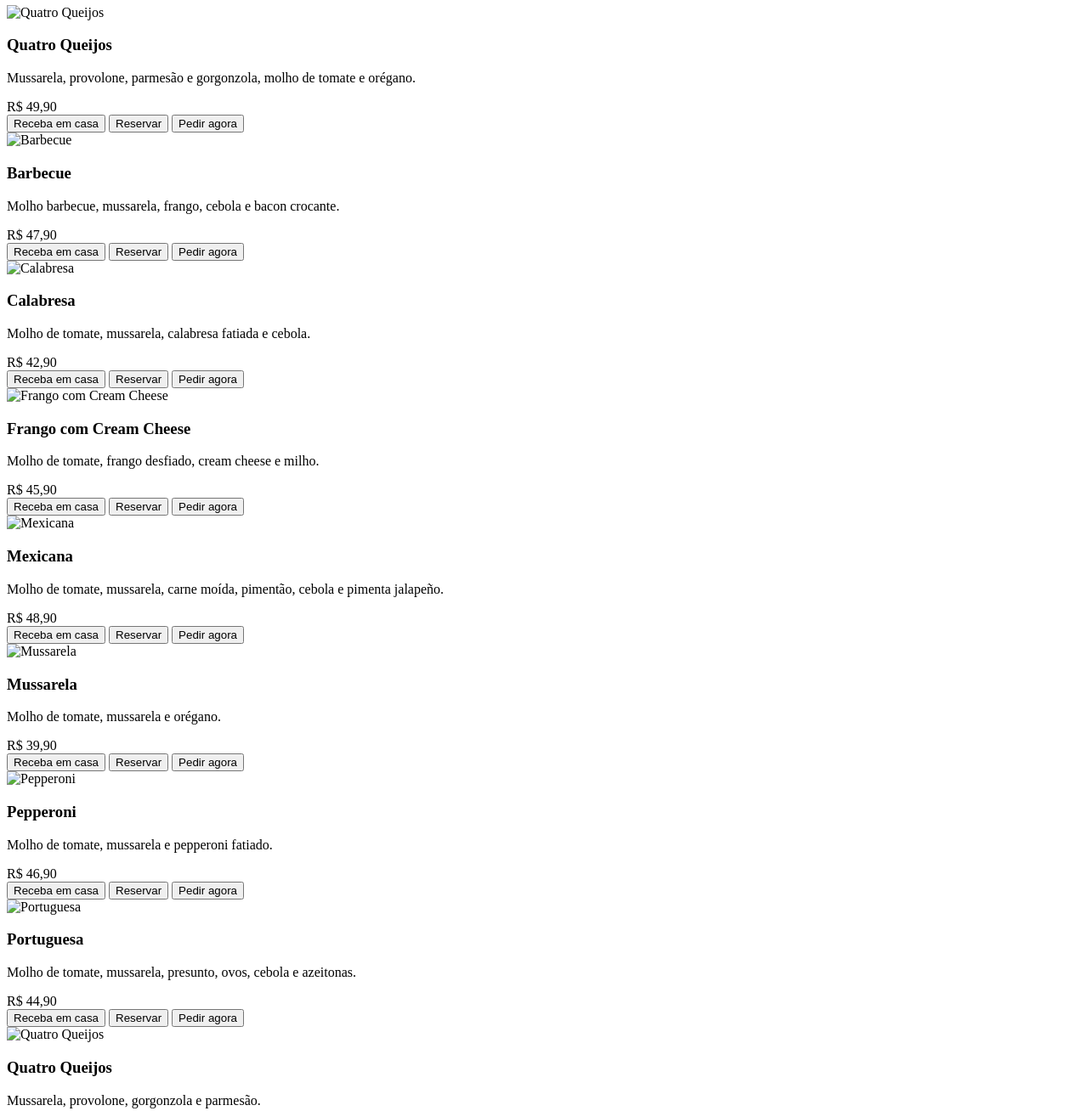
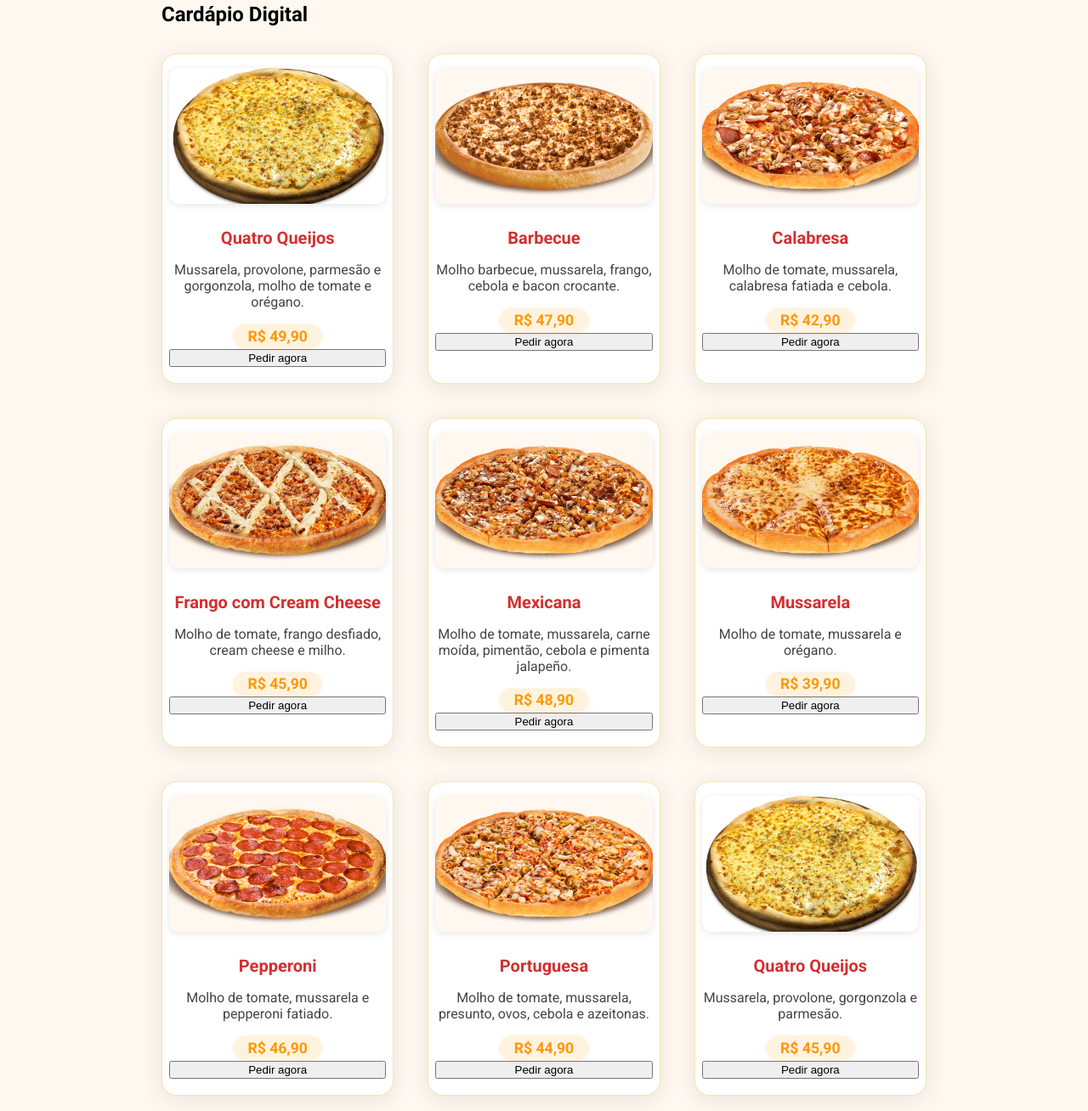
Before and after one commit to alefveiga/LP-Cardapio, a plain HTML site: page index.html in a window 1280 px wide. Shown: the part 222-1530 px from the top of the page at 85% size. Drawn offline with nearby package versions, Linux system fonts and the light colour scheme; files that its build step writes are made by us from their sources; the site is published under a folder, as on GitHub Pages, so addresses that start at the root find nothing.

Commit message:
Corrige caminhos de CSS e imagens para GitHub Pages

```diff
--- a/index.html
+++ b/index.html
@@ -4,13 +4,13 @@
   <meta charset="UTF-8">
   <meta name="viewport" content="width=device-width, initial-scale=1.0">
   <title>Pizzaria Sabor & Arte</title>
-  <link rel="stylesheet" href="../css/styles.css">
+  <link rel="stylesheet" href="css/styles.css">
   <link href="https://fonts.googleapis.com/css2?family=Pacifico&family=Roboto:wght@400;700&display=swap" rel="stylesheet">
 </head>
 <body>
   <header>
     <div class="header-content">
-      <img src="/assets/Logo-pizzaria.png" alt="Logo Pizzaria" class="header-logo-img">
+  <img src="assets/Logo-pizzaria.png" alt="Logo Pizzaria" class="header-logo-img">
       <div>
         <h1>Pizzaria Sabor & Arte</h1>
         <p>O melhor sabor da cidade!</p>
@@ -25,7 +25,7 @@
       <h2>Cardápio Digital</h2>
       <div class="menu-cards">
         <div class="card">
-          <img src="/assets/queijo.jpg" alt="Quatro Queijos">
+          <img src="assets/queijo.jpg" alt="Quatro Queijos">
           <div class="card-info">
             <h3>Quatro Queijos</h3>
             <p>Mussarela, provolone, parmesão e gorgonzola, molho de tomate e orégano.</p>
@@ -36,7 +36,7 @@
           <button class="pedir-agora-btn">Pedir agora</button>
         </div>
         <div class="card">
-          <img src="/assets/barbecue.png" alt="Barbecue">
+          <img src="assets/barbecue.png" alt="Barbecue">
           <div class="card-info">
             <h3>Barbecue</h3>
             <p>Molho barbecue, mussarela, frango, cebola e bacon crocante.</p>
@@ -47,7 +47,7 @@
             <button class="pedir-agora-btn">Pedir agora</button>
         </div>
         <div class="card">
-          <img src="/assets/calabresa.png" alt="Calabresa">
+          <img src="assets/calabresa.png" alt="Calabresa">
           <div class="card-info">
             <h3>Calabresa</h3>
             <p>Molho de tomate, mussarela, calabresa fatiada e cebola.</p>
@@ -58,7 +58,7 @@
             <button class="pedir-agora-btn">Pedir agora</button>
         </div>
         <div class="card">
-          <img src="/assets/frango-cream-cheese.png" alt="Frango com Cream Cheese">
+          <img src="assets/frango-cream-cheese.png" alt="Frango com Cream Cheese">
           <div class="card-info">
             <h3>Frango com Cream Cheese</h3>
             <p>Molho de tomate, frango desfiado, cream cheese e milho.</p>
@@ -69,7 +69,7 @@
             <button class="pedir-agora-btn">Pedir agora</button>
         </div>
         <div class="card">
-          <img src="/assets/mexicana.png" alt="Mexicana">
+          <img src="assets/mexicana.png" alt="Mexicana">
           <div class="card-info">
             <h3>Mexicana</h3>
             <p>Molho de tomate, mussarela, carne moída, pimentão, cebola e pimenta jalapeño.</p>
@@ -80,7 +80,7 @@
             <button class="pedir-agora-btn">Pedir agora</button>
         </div>
         <div class="card">
-          <img src="/assets/mussarela.png" alt="Mussarela">
+          <img src="assets/mussarela.png" alt="Mussarela">
           <div class="card-info">
             <h3>Mussarela</h3>
             <p>Molho de tomate, mussarela e orégano.</p>
@@ -91,7 +91,7 @@
             <button class="pedir-agora-btn">Pedir agora</button>
         </div>
         <div class="card">
-          <img src="/assets/pepperoni.png" alt="Pepperoni">
+          <img src="assets/pepperoni.png" alt="Pepperoni">
           <div class="card-info">
             <h3>Pepperoni</h3>
             <p>Molho de tomate, mussarela e pepperoni fatiado.</p>
@@ -102,7 +102,7 @@
             <button class="pedir-agora-btn">Pedir agora</button>
         </div>
         <div class="card">
-          <img src="/assets/portuguesa.png" alt="Portuguesa">
+          <img src="assets/portuguesa.png" alt="Portuguesa">
           <div class="card-info">
             <h3>Portuguesa</h3>
             <p>Molho de tomate, mussarela, presunto, ovos, cebola e azeitonas.</p>
@@ -113,7 +113,7 @@
             <button class="pedir-agora-btn">Pedir agora</button>
         </div>
         <div class="card">
-          <img src="/assets/queijo.jpg" alt="Quatro Queijos">
+          <img src="assets/queijo.jpg" alt="Quatro Queijos">
           <div class="card-info">
             <h3>Quatro Queijos</h3>
             <p>Mussarela, provolone, gorgonzola e parmesão.</p>
```
